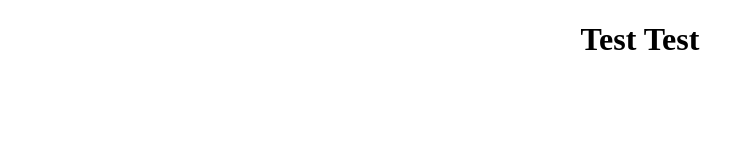
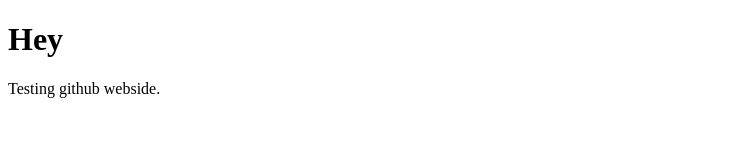
Before and after one commit to Utm0/Utm0.github.io, a plain HTML site: page index.html in a window 1280 px wide. Shown: the whole page, without its empty margins (0-755 px from the left). Drawn offline with Linux system fonts and the light colour scheme.

Commit message:
Update index.html

```diff
--- a/index.html
+++ b/index.html
@@ -1,17 +1,7 @@
 <!DOCTYPE html>
-<html lang="en">
-  <head>
-    <meta charset="UTF-8" />
-    <meta http-equiv="X-UA-Compatible" content="IE=edge" />
-    <meta name="viewport" content="width=device-width, initial-scale=2.0" />
-    <title>Example</title>
-  </head>
-  <style>
-    .text-2 {
-      text-align: center;
-    }
-  </style>
-  <body>
-    <h1 class="text-2">Test Test </h1>
-  </body>
+<html>
+<body>
+<h1>Hey</h1>
+<p>Testing github webside.</p>
+</body>
 </html>
```
